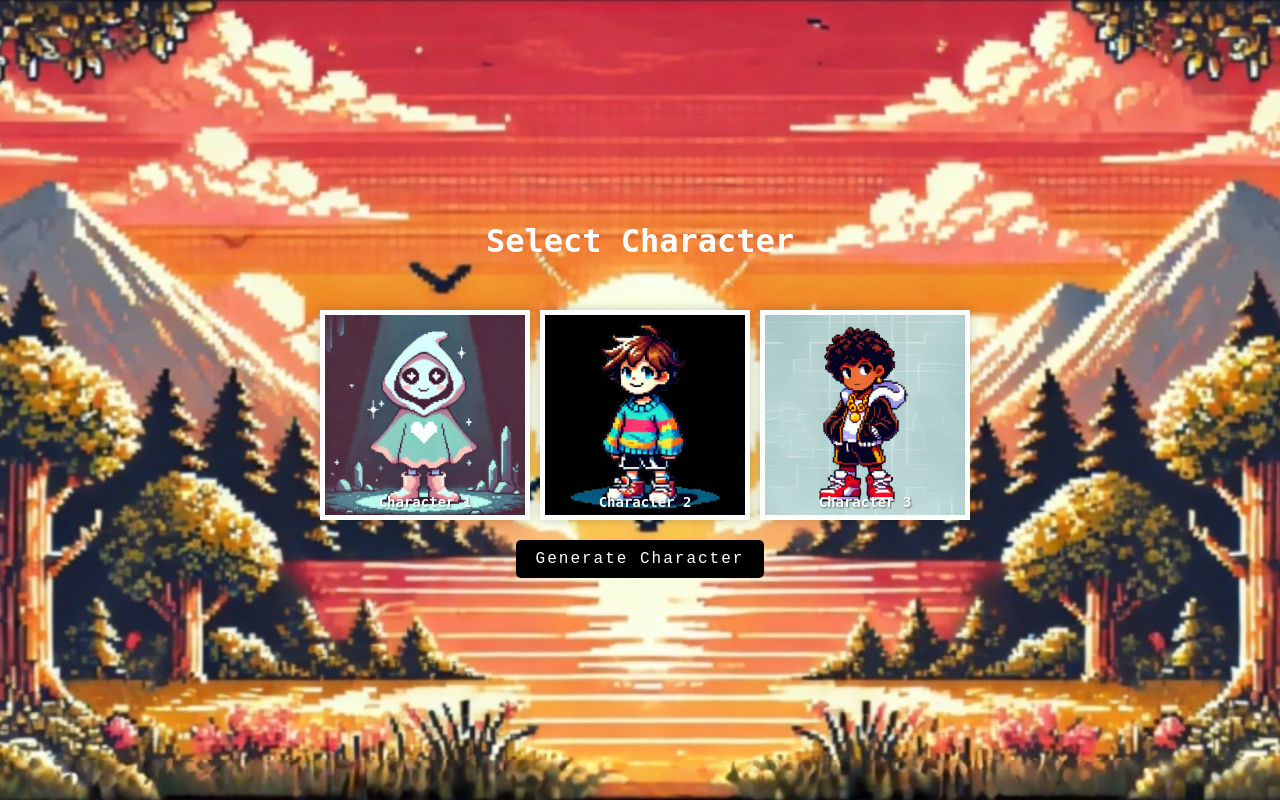
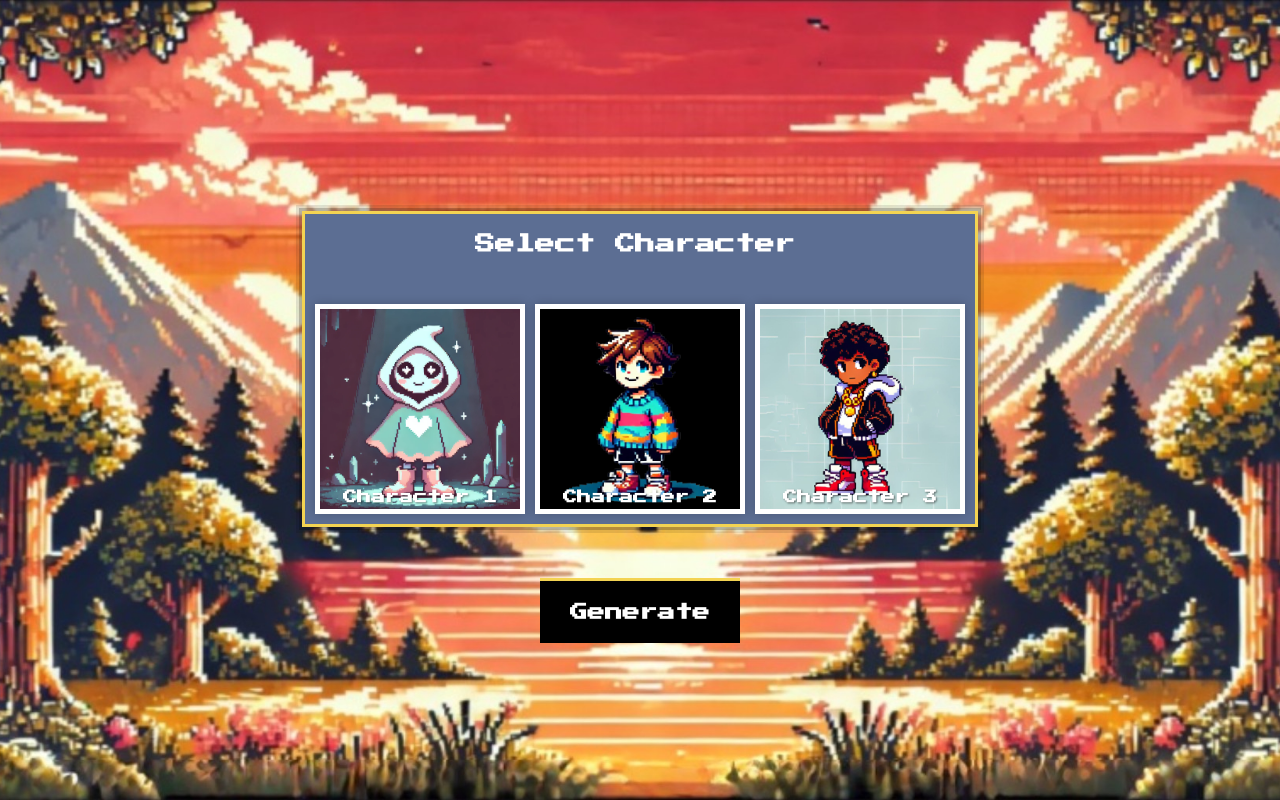
Before and after one commit to ICFMentors/Language-Learning-Mission, a Python web app: template templates/create-character.html in a window 1280 px wide. Run offline with Jinja, Linux system fonts and the light colour scheme; the template is opened without the code that fills it, so the values that code supplies are empty.

Commit message:
tried to center generate character button

```diff
--- a/static/css.css
+++ b/static/css.css
@@ -6,13 +6,15 @@
     /*This is for the code for the login/signup border*/
     form {
       width: auto ;
-      margin: 0 auto;
+      margin: auto;
       border: 3px solid #f3d352;
       background-color: #5c6e93;
       padding: 10px;
+      padding-right: 20px;
         /*This is for making border pixelated*/
       box-shadow: 0 0 0 3px rgba(0, 0, 0, 0.2),  /* Outer shadow */
       0 0 0 6px rgba(0, 0, 0, 0.1); /* Inner shadow */
+
     }
     body {
       font-family: Arial, sans-serif;
@@ -28,6 +30,7 @@
       background-position: center;
       background-repeat: no-repeat;
       background-size: cover;
+      place-items: center;
     }
 
     .character-selection {
@@ -67,41 +70,190 @@
 
 
 
-    /* Pixelated font for the button */
-    .generate-button {
-      margin-top: 20px;
-      padding: 10px 20px;
-      font-size: 16px;
-      font-family: 'Courier New', Courier, monospace; /* Pixelated font style */
-      background-color: #000; /* Black background for the button */
-      color: white;
-      border: none;
-      border-radius: 5px;
-      cursor: pointer;
-      transition: background-color 0.3s;
-      letter-spacing: 2px; /* Adds a pixelated effect */
+    @import url('https://fonts.googleapis.com/css2?family=Press+Start+2P&display=swap');
+
+
+body {
+    font-size: 10px; /* Change value to scale */
+    font-family: 'Press Start 2P', sans-serif;
+    background-color: salmon;
+    margin: 5;
+    display: grid;
+    height: 100vh;
+
+
+}
+
+.c-checkbox {
+    display: none;
+
+    &:checked + .c-formContainer {
+        .c-form {
+            width: 37.5em;
+        }
+
+        .c-form__toggle {
+            visibility: hidden;
+            opacity: 0;
+            transform: scale(0.7);
+        }
+
+        .c-form__input,
+        .c-form__buttonLabel {
+            transition: 0.2s 0.1s;
+            visibility: visible;
+            opacity: 1;
+            transform: scale(1);
+        }
     }
 
-    .generate-button:hover {
-      background-color: #333; /* Slightly lighter black when hovered */
+    &:not(:checked),
+    &:checked {
+        + .c-formContainer .c-form__input:required:valid ~ .c-form__toggle::before {
+            content: 'Thank You! \1F60A';
+        }
     }
 
+    &:not(:checked) + .c-formContainer {
+        .c-form__input:required:valid ~ .c-form__toggle {
+            pointer-events: none;
+            cursor: default;
+        }
+    }
+}
 
-    #textBoxContainer {
-      margin-top: 10px;
+.c-formContainer,
+.c-form,
+.c-form__toggle {
+    width: 20em;
+    height: 6.25em;
+}
+
+.c-formContainer {
+    position: relative;
+    font-weight: 700;
+}
+
+.c-form,
+.c-form__toggle {
+    position: absolute;
+    border-radius: 0; /* Remove rounded edges for pixel look */
+    background-color: rgb(0, 0, 0);
+    transition: 0.2s;
+}
+
+.c-form {
+
+    transform: translateX(-50%);
+    transform: translateY(-160px);
+    padding: 0.625em;
+    box-sizing: border-box;
+    box-shadow: none; /* Remove shadow for simplicity */
+
+    /* Position form inputs */
+    display: flex;
+    justify-content: center;
+}
+
+.c-form__toggle {
+    color: rgb(255, 255, 255);
+    top: 0;
+    cursor: pointer;
+    z-index: 1;
+
+    /* Position message */
+
+    display: flex;
+    align-items: center;
+    justify-content: center;
+
+    &::before {
+        font-size: 1.75em;
+        content: attr(data-title);
+    }
+}
+
+.c-form__input,
+.c-form__button {
+    font: inherit;
+    border: 3px solid rgb(255, 255, 255); /* Add thick border for pixel style */
+    outline: 0;
+    border-radius: 0; /* Remove rounded edges */
+    box-sizing: border-box;
+}
+
+.c-form__input,
+.c-form__buttonLabel {
+    font-size: 1.75em;
+    opacity: 0;
+    visibility: hidden;
+    transform: scale(0.7);
+    transition: 0s;
+}
+
+.c-form__input {
+    color: rgb(255, 255, 255);
+    background-color: #000000; /* Add background color for input */
+    height: 100%;
+    width: 100%;
+    padding: 0 0.714em;
+    font-family: 'Press Start 2P', sans-serif; /* Use pixelated font */
+
+    &::placeholder {
+        color: currentColor;
     }
 
+    &:required:valid {
+        color: rgb(255, 255, 255);
+
+        + .c-form__buttonLabel {
+            color: white;
+
+            &::before {
+                pointer-events: initial;
+            }
+        }
+    }
+}
+
+.c-form__buttonLabel {
+    color: black;
+    height: 100%;
+    width: auto;
+    border: 3px solid black; /* Pixelated border for button */
+    background-color: #ffffff;
+    display: flex;
+    align-items: center;
+    justify-content: center;
+    text-transform: uppercase;
+    font-family: 'Press Start 2P', sans-serif;
+
+    /* Accepts click events */
+    &::before {
+        content: '';
+        position: absolute;
+        width: 100%;
+        height: 100%;
+        pointer-events: none;
+        cursor: pointer;
+    }
+}
+
+.c-form__button {
+    color: black;
+    padding: 0;
+    height: 100%;
+    width: 5em;
+    background-color: rgb(255, 255, 255);
+    font-family: 'Press Start 2P', sans-serif;
+    border-radius: 0; /* Pixelated button */
+}
+
       /*This is for the code for the login/signup border*/
-    form {
-      width: 300px ;
-      margin: 0 auto;
-      border: 3px solid #000000;
-      background-color: #f3f2ce;
-      padding: 10px;
-    }
 
     /*Black pixelated button originally */
     .container {
+      padding: 50px;
       margin: 50px;
       display: block;
       width: 400px;
--- a/templates/create-character.html
+++ b/templates/create-character.html
@@ -2,11 +2,13 @@
 <html lang="en">
 <head>
     <link rel="stylesheet" href="../static/css.css" />
+    <link href="https://fonts.googleapis.com/css2?family=Press+Start+2P&display=swap" rel="stylesheet">
   <meta charset="UTF-8">
   <meta name="viewport" content="width=device-width, initial-scale=1.0">
   <title>Character Selection</title>
 </head>
 <body>
+<form>
 <h1>Select Character</h1>
   <div class="character-selection">
     <!-- Empty Box 1 -->
@@ -27,27 +29,19 @@
       <div class="character-name">Character 3</div>
     </div>
   </div>
-
+</form>
   <!-- Generate Character Button -->
 
-    <button class="generate-button" id="generateButton">Generate Character</button>
-    <div id="textBoxContainer"></div>
-
-    <script>
-      document.getElementById("generateButton").addEventListener("click", function() {
-        // Check if the text box already exists
-        if (!document.getElementById("characterTextBox")) {
-          // Create a new input element
-          const textBox = document.createElement("input");
-          textBox.type = "text";
-          textBox.id = "characterTextBox";
-          textBox.placeholder = "Enter character details...";
-
-          // Append the text box to the container
-          document.getElementById("textBoxContainer").appendChild(textBox);
-        }
-      });
-    </script>
+  <input class="c-checkbox" type="checkbox" id="checkbox">
+  <div class="c-formContainer">
+    <form class="c-form" action="">
+      <input class="c-form__input" placeholder="describe guy" type="email" pattern="[A-Za-z0-9._%+-]+@[A-Za-z0-9.-]+\.[A-Za-z]{1,63}$" required>
+      <label class="c-form__buttonLabel" for="checkbox">
+        <button class="c-form__button" type="button">Send</button>
+      </label>
+      <label class="c-form__toggle" for="checkbox" data-title="Generate"></label>
+    </form>
+  </div>
 
 </body>
 </html>
```
